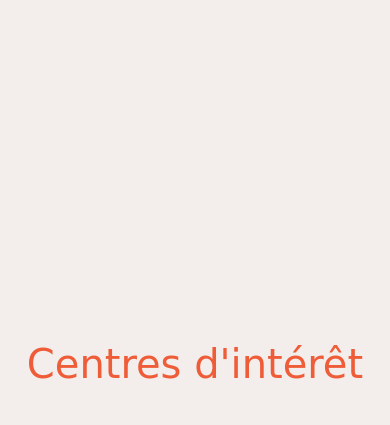
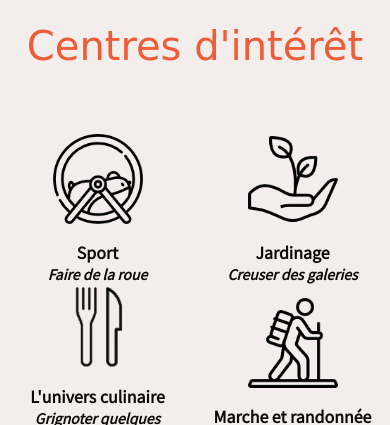
Before and after one commit to BarbaraGonthier/Online-Cv-for-fun, a PHP site: page / in a window 390 px wide; the page is wider, and only the part inside the window is pictured. Shown: the part 5541-5966 px from the top of that part. Run offline with PHP 8.4, Linux system fonts and the light colour scheme; some web fonts are replaced.

Commit message:
adjusted responsive interest

```diff
--- a/index.php
+++ b/index.php
@@ -15,7 +15,7 @@
                     <a href="#home" title="Accueil">Accueil</a>
                     <a href="#experience" title="Expérience">Expérience</a>
                     <a href="#education" title="Formation">Formation</a>
-                    <a href="#skills" title="Compétences">Compétences</a>
+                    <a href="#skills" title="Compétences">Atouts</a>
                     <a href="#interests" title="Centres d'intérêts">Centres d'intérêts</a>
                     <a href="#contact" title="Contact">Contact</a>
                     <a href="#home" class="close-burger" title="Fermer le menu">X</a>
@@ -110,9 +110,10 @@
     <section id="education" class="education">
       <?php  include './formation.php'; ?>
     </section>
-    <section id="skills" class="skills">
+    <section id="skills" class="section-skills">
+        <h2>Mes atouts</h2>
+        <div class="skills">
             <div class="skillsDescription">
-            <h2>Mes atouts</h2>
                 <div class="skillsLogos">
                 <?php
                 $skillsSection = [
@@ -169,14 +170,20 @@
                 </div>
             </div>
             <div class="skillsImage">
-            <img src="https://64.media.tumblr.com/166a6324deb21f137192a254694a659a/tumblr_nnby9hDTMN1qbxi45o3_500.gifv"
-                 alt="Compétence dynamique"
-                 title="Compétence dynamique"
+                <img src="http://lepassetempsderose.l.e.pic.centerblog.net/0_7820a_8b211f24_XXXL.gif"
+                     alt="Compétence sociable"
+                     title="Compétence sociable"
                 >
+            </div>
+        </div>
+        <div class="skillsCatchLine">
+        <p> "Mon moment préféré : la réunion d'équipe avec avec le management !"</p>
         </div>
     </section>
 
-    <section id="interests" class="interests">
+    <section id="interests" class="section-interest">
+        <h2> Centres d'intérêt </h2>
+        <div class="interests">
             <div class="interestImage">
                 <img
                     src="https://64.media.tumblr.com/565adba1c1494d2e1b1b31e3e115b1aa/tumblr_opk5w8lj7W1r5x837o4_500.gifv"
@@ -185,7 +192,6 @@
                 >
             </div>
             <div class="interestsDescription">
-            <h2> Centres d'intérêt </h2>
                 <div class="interestsLogos">
                     <?php
                     $interestsSection = [
@@ -232,6 +238,10 @@
                     }
                     ?>
                 </div>
+            </div>
+        </div>
+        <div class="interestscatchLine">
+            <p> "Cuisiner, un vrai moment de détente et de plaisir !"</p>
         </div>
     </section>
     <section id="contact" class="contact">
--- a/style.css
+++ b/style.css
@@ -431,6 +460,8 @@ nav a {
 .interests{
     display: flex;
     width: 100%;
+}
+.section-interest{
     padding-top: 150px;
 }
 
@@ -460,7 +491,6 @@ nav a {
     display: flex;
     flex-wrap: wrap;
     justify-content: space-around;
-    margin-top: 80px;
 }
 
 .interestsFigures{
@@ -511,6 +555,13 @@ nav a {
 }
 
 @media screen and (max-width: 767px){
+    .interestscatchLine{
+        display: none;
+    }
+    .section-interest{
+        padding-top: 80px;
+    }
+
     .interests {
         display: flex;
         flex-direction: column;
@@ -523,21 +574,23 @@ nav a {
 
     .interestsDescription{
         width: 100%;
-        padding-top: 96px;
     }
 
     .interestsDescription > h2 {
         margin: var(--spacing-2);
     }
     .interestsLogos{
-        margin-top: 0;
+        display: flex;
+        justify-content: space-around;
+        margin-top: 32px;
         padding: 0;
     }
     .interestsFigures{
-        width: 100%;
+        width: 160px;
+        margin: 0;
     }
     .interestsFigures > img {
-        width: 100px;
+        width: 90px;
     }
 
     .interestImage {
```
Also changed, not shown: other parts of style.css (+43 -0 lines). Lines whose indentation alone changed are shown as unchanged.
